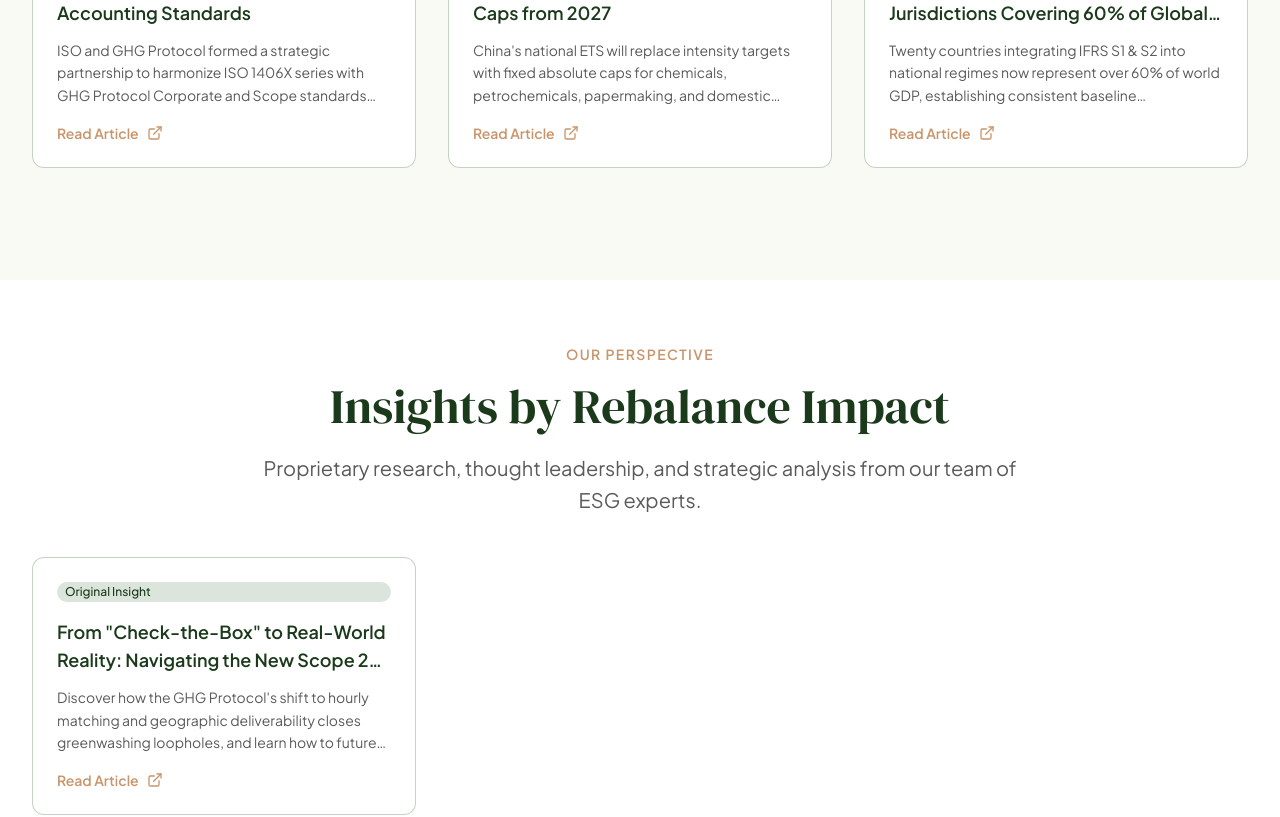
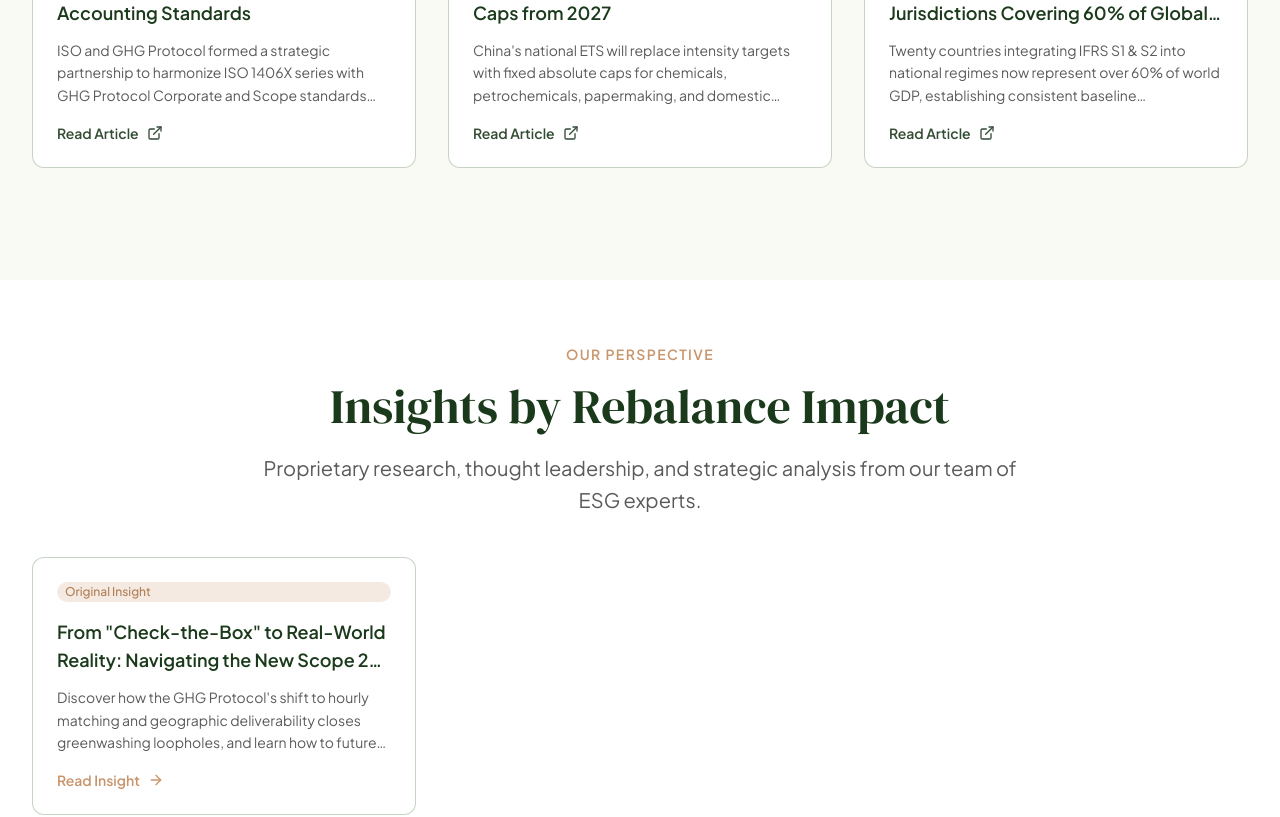
Before and after one commit to RebalanceImpact/RebalanceImpact.github.io, a React (Vite) app: page /news-media in a window 1280 px wide. Shown: the part 1420-2237 px from the top of the page. Built offline with nearby package versions, Linux system fonts and the light colour scheme.

Commit message:
fix deployment

```diff
--- a/src/components/shared/ArticleCard.jsx
+++ b/src/components/shared/ArticleCard.jsx
@@ -1,5 +1,8 @@
 import { motion } from 'framer-motion';
-import { ExternalLink } from 'lucide-react';
+// Added ArrowRight for internal links
+import { ExternalLink, ArrowRight } from 'lucide-react';
+// Added Link for internal SPA routing
+import { Link } from 'react-router-dom';
 import Card from '../ui/Card';
 import Badge from '../ui/Badge';
 
@@ -13,10 +16,15 @@
   category,
   index = 0,
 }) => {
+  // Check if the URL is an internal insight or an external news piece
+  const isInternal = url.startsWith('/');
+
   const categoryColors = {
     'Global Industry Leaders': 'accent',
     'South African Leaders': 'primary',
     'Regulatory Updates': 'neutral',
+    // NEW: Added a specific color badge for your proprietary content
+    'Original Insight': 'accent',
   };
 
   return (
@@ -48,16 +56,26 @@
           {blurb}
         </p>
 
-        {/* Link */}
+        {/* SMART ROUTING LOGIC */}
+        {isInternal ? (
+          <Link
+            to={url}
+            className="inline-flex items-center gap-2 text-accent hover:text-accent-hover font-semibold text-sm transition-colors group/link mt-auto"
+          >
+            Read Insight
+            <ArrowRight className="w-4 h-4 transition-transform group-hover/link:translate-x-1" />
+          </Link>
+        ) : (
           <a
             href={url}
             target="_blank"
             rel="noopener noreferrer"
-          className="inline-flex items-center gap-2 text-accent hover:text-accent-hover font-semibold text-sm transition-colors group/link"
+            className="inline-flex items-center gap-2 text-forest hover:text-forest-deep font-semibold text-sm transition-colors group/link mt-auto"
           >
             Read Article
-          <ExternalLink className="w-4 h-4 transition-transform group-hover/link:translate-x-1" />
+            <ExternalLink className="w-4 h-4 transition-transform group-hover/link:-translate-y-0.5 group-hover/link:translate-x-0.5" />
           </a>
+        )}
       </Card>
     </motion.div>
   );
```
Lines whose indentation alone changed are shown as unchanged.
